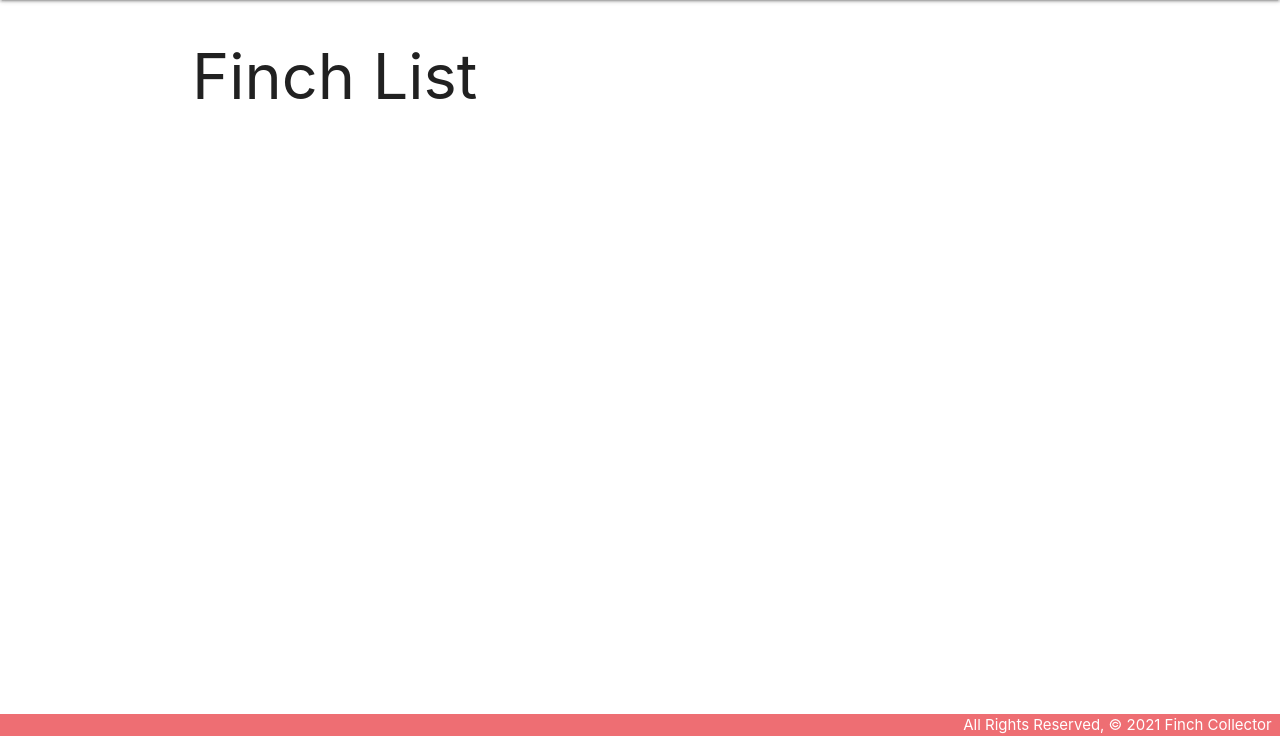
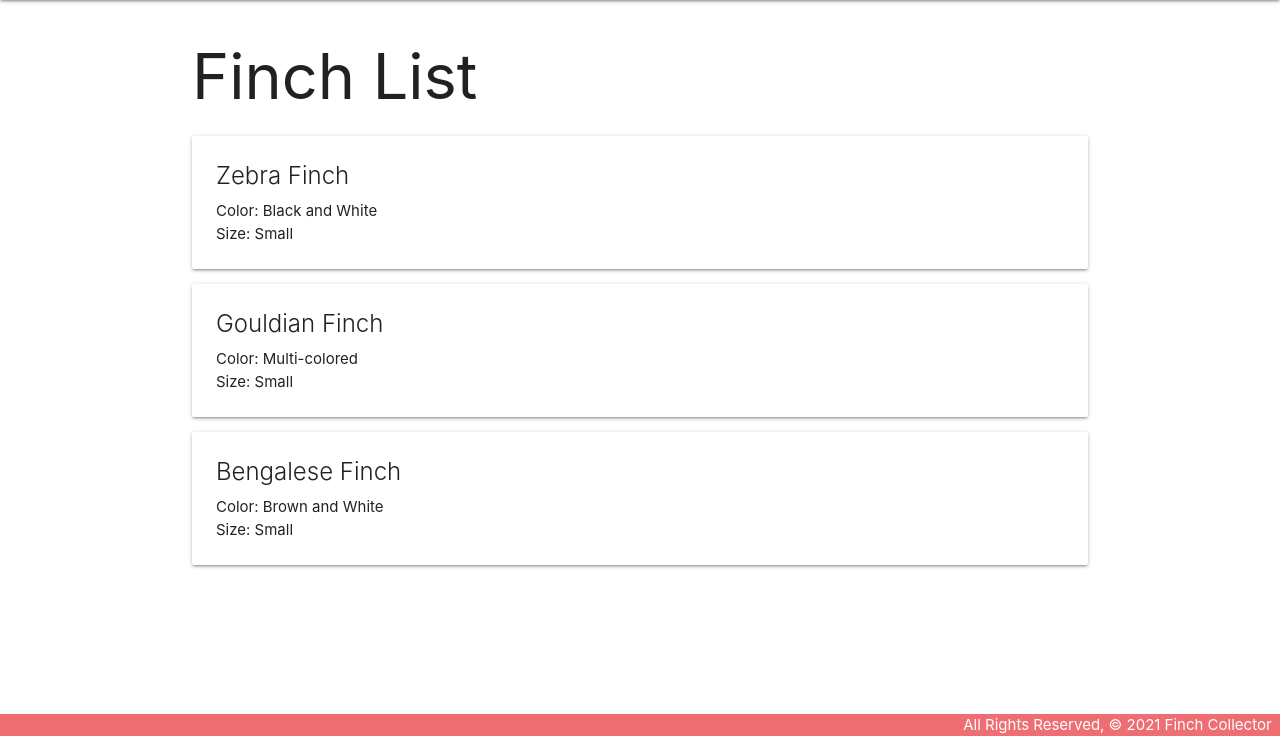
Before and after one commit to Nisal4/finchcollector, a Django app: page /finches/ in a window 1280 px wide. Shown: the part 64-800 px from the top of the page. Run offline with Django 4.2, Linux system fonts and the light colour scheme.

Commit message:
Finish part 1

```diff
--- a/main_app/templates/finches/index.html
+++ b/main_app/templates/finches/index.html
@@ -2,20 +2,18 @@
 {% block content %}
 
 <h1>Finch List</h1>
-
+<ul>
   {% for finch in finches %}
+    <li>
       <div class="card">
         <div class="card-content">
-      <span class="card-title">{{ finch.name }}</span>
-      <p>Breed: {{ finch.breed }}</p>
-      <p>Description: {{ finch.description }}</p>
-      {% if finch.age > 0 %}
-        <p>Age: {{ finch.age }}</p>
-      {% else %}
-        <p>Age: Kitten</p>
-      {% endif %}
+          <span class="card-title">{{ finch.species }}</span>
+          <p>Color: {{ finch.color }}</p>
+          <p>Size: {{ finch.size }}</p>
         </div>
       </div>
+    </li>
   {% endfor %}
+</ul>
 
 {% endblock %}
--- a/main_app/urls.py
+++ b/main_app/urls.py
@@ -4,6 +4,6 @@ from . import views
 urlpatterns = [
     path('', views.home, name='home'),
     path('about/', views.about, name='about'),
-    path('finches/', views.finches_index, name='index'),
+    path('finches/', views.finches_index, name='finches_index'),
 
 ]
--- a/main_app/views.py
+++ b/main_app/views.py
@@ -13,4 +13,4 @@ def about(request):
     return render(request, 'about.html')
 
 def finches_index(request):
-    return render(request, 'finches/index.html')
+    return render(request, 'finches/index.html', {'finches': finches})
```
Lines whose indentation alone changed are shown as unchanged.
